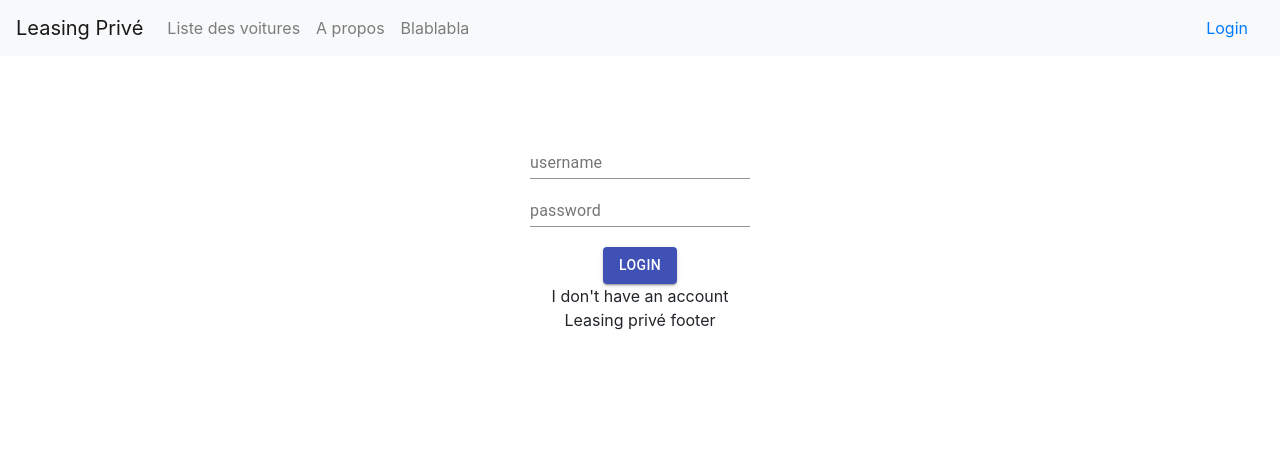
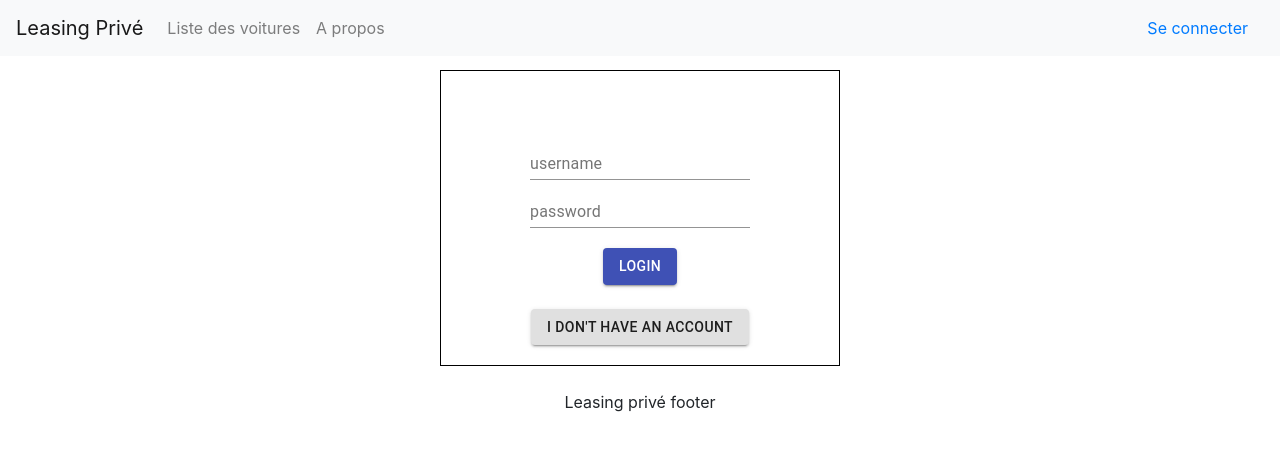
Before and after one commit to benas31/private-leasing, a React (Create React App) app in the folder frontend/: page /login in a window 1280 px wide. Shown: the top 450 px of the page. Built offline with nearby package versions, Linux system fonts and the light colour scheme; the HTML template or start-up script is replaced by a standard one.

Commit message:
styling loging page xd

```diff
--- a/frontend/src/components/TopMenu.js
+++ b/frontend/src/components/TopMenu.js
@@ -7,10 +7,6 @@ import {
   Nav,
   NavItem,
   NavLink,
-  UncontrolledDropdown,
-  DropdownToggle,
-  DropdownMenu,
-  DropdownItem,
 } from "reactstrap";
 
 const TopMenu = (props) => {
@@ -47,19 +43,21 @@ const TopMenu = (props) => {
             <NavLink href="/carlist">Liste des voitures</NavLink>
           </NavItem>
 
+          {connected && <NavLink href="/contract">Mes contracts</NavLink>}
           <NavItem>
             <NavLink href="/about">A propos</NavLink>
           </NavItem>
-          <NavItem>
-            <NavLink href="">Blablabla</NavLink>
-          </NavItem>
-          {connected && <NavLink href="/contract">Mes contracts</NavLink>}
         </Nav>
+        {connected && (
+          <span>
+            Bonjour {JSON.parse(localStorage.getItem("user")).username} !
+          </span>
+        )}
         {!connected ? (
-          <NavLink href="/login">Login</NavLink>
+          <NavLink href="/login">Se connecter</NavLink>
         ) : (
           <Nav>
-            <NavLink href="/Profil">My Account</NavLink>
+            <NavLink href="/Profil">Mon compte</NavLink>
             <NavLink href="/" onClick={handleLogout}>
               Déconnexion
             </NavLink>
--- a/frontend/src/views/AddContract.js
+++ b/frontend/src/views/AddContract.js
@@ -56,7 +56,7 @@ const AddContract = (props) => {
 
   useEffect(() => {
     setCurrentPrice(location.state.price + priceMonth + priceKm);
-  }, [priceMonth, priceKm]);
+  }, [priceMonth, priceKm, location.state.price]);
 
   const handleOrder = () => {
     fetch("http://localhost:5000/api/contract", {
@@ -70,6 +70,7 @@ const AddContract = (props) => {
           selectedDateBegin.getMonth() + currentMonth
         ),
         prix: currentPrice,
+        km: currentKm,
         actif: 0,
         fk_car: selectedCar._id,
         fk_client: JSON.parse(localStorage.getItem("user"))._id,
--- a/frontend/src/views/Login.js
+++ b/frontend/src/views/Login.js
@@ -16,6 +16,8 @@ const Container = styled.div`
   width: 400px;
   display: flex;
   flex-direction: column;
+  border: 1px solid black;
+  padding-bottom: 20px;
 `;
 
 const LoginMessage = styled.p`
@@ -143,13 +145,16 @@ const Login = () => {
               >
                 Login
               </Button>
-              <div
+              <br />
+              <br />
+              <Button
                 onClick={() => {
                   setShowRegister(true);
                 }}
+                variant="contained"
               >
                 I don't have an account
-              </div>
+              </Button>
             </ItemContainer>
           )}
           {showRegister && (
@@ -230,17 +235,21 @@ const Login = () => {
               >
                 Register
               </Button>
-              <div
+              <br />
+              <br />
+              <Button
+                variant="contained"
                 onClick={() => {
                   setShowRegister(false);
                 }}
               >
                 Login
-              </div>
+              </Button>
             </ItemContainer>
           )}
         </Container>
       </FormContainer>
+      <br />
       <Footer></Footer>
     </TopContainer>
   );
```
